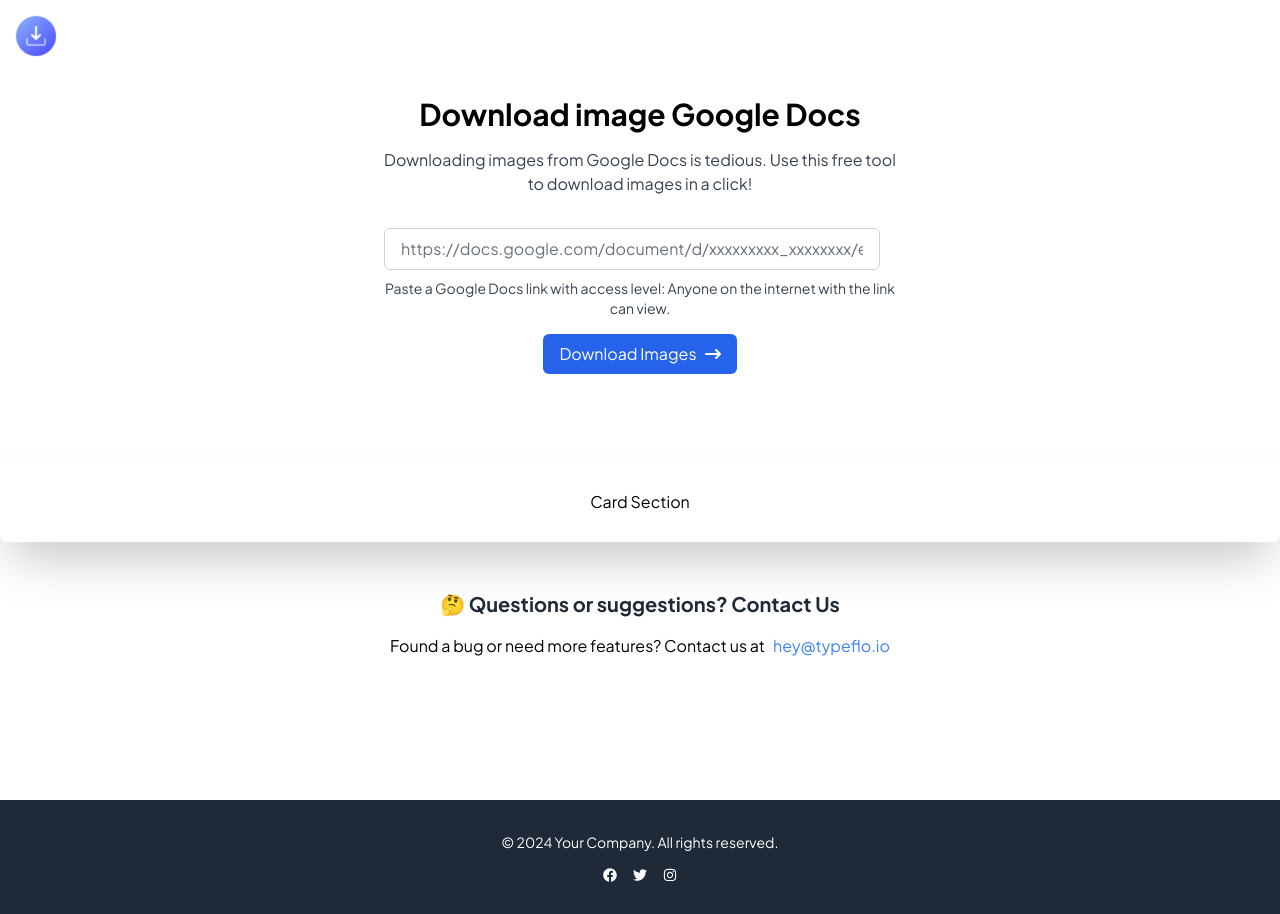
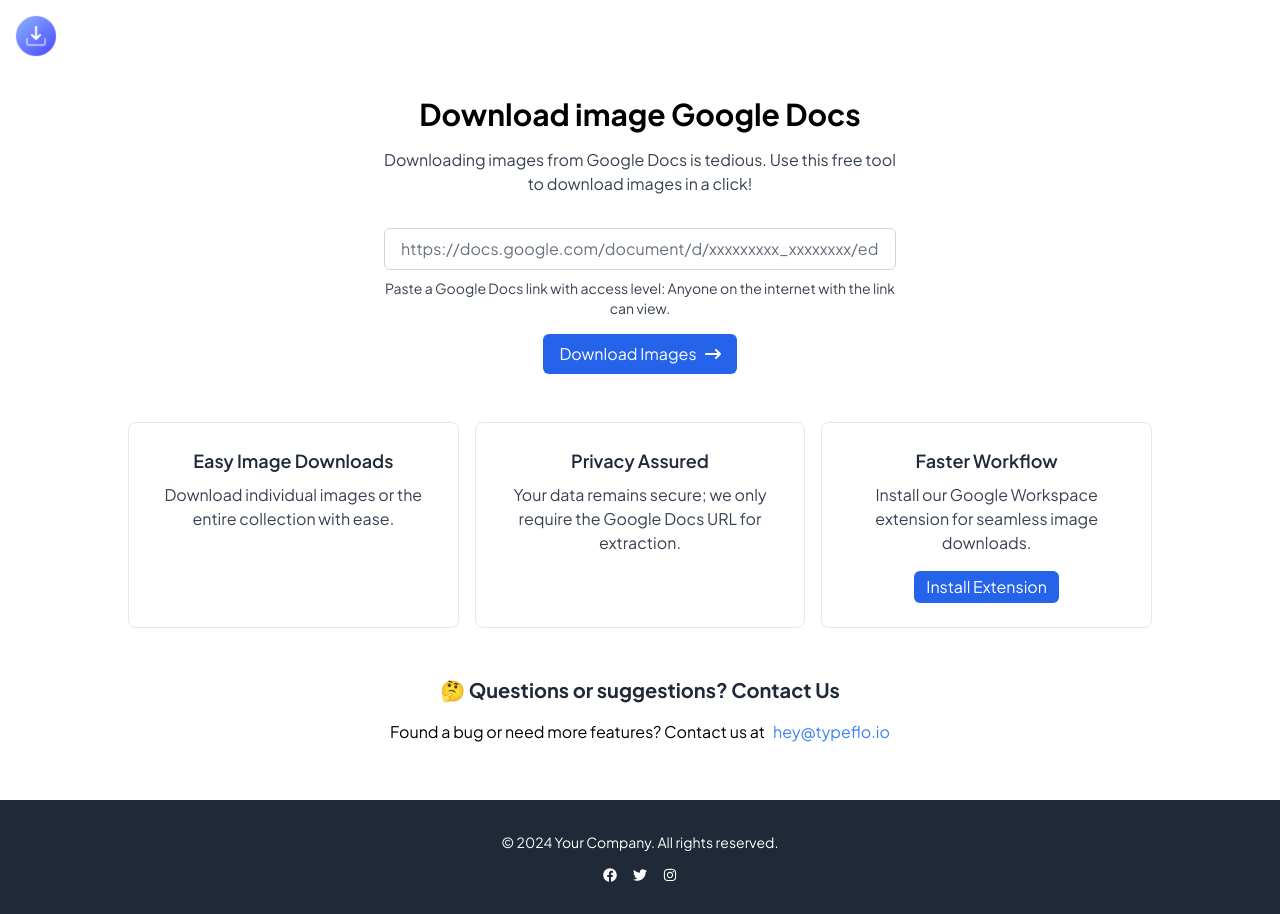
Before and after one commit to nihalnabha/imagedownloader, a Next.js app: page / in a window 1280 px wide. Built offline with nearby package versions, Linux system fonts and the light colour scheme.

Commit message:
modified errors

```diff
--- a/src/components/main-body/index.js
+++ b/src/components/main-body/index.js
@@ -1,8 +1,6 @@
 /* eslint-disable react/no-unescaped-entities */
 import React, { useState } from "react";
-import Image from 'next/image';
 import { Gallery } from "react-grid-gallery";
-import arrowsImage from "@/images/arrows.png";
 import { FaArrowRightLong } from "react-icons/fa6";
 import JSZip from "jszip";
 import { toast } from "react-toastify";
@@ -16,7 +14,6 @@
   const [selectAll, setSelectAll] = useState(false);
   const [loading, setLoading] = useState(false);
   const [isSubmitted, setIsSubmitted] = useState(false); // State to track if form is submitted
-
 
   const handleInputChange = (event) => {
     const inputUrl = event.target.value;
@@ -35,8 +32,8 @@
   const handleSubmit = async (event) => {
     event.preventDefault();
     if (!url.trim()) {
-       setError("Please paste a Google Docs URL");
       setError("");
+      // toast.error("Please paste a Google Docs URL");
       return;
     }
     if (!docsId) {
@@ -61,7 +58,6 @@
       const fetchedImgs = data.images.map((image, index) => {
         let mimeType = image.match(/[^:]\w+\/[\w-+\d.]+(?=;|,)/)[0];
         let imgExt = mimeType.split("/")[1];
-
         const imgName = `image_${index + 1}.${imgExt}`;
 
         return {
@@ -83,7 +79,6 @@
     }
   };
 
-
   const handleSelectAll = () => {
     const nextImages = images.map((image) => ({
       ...image,
@@ -104,7 +99,6 @@
       setSelectAll(true);
     }
   };
-
 
   const handleDownloadZip = () => {
     const selectedImages = images.filter((image) => image.isSelected);
@@ -158,8 +152,6 @@
     setIsSubmitted(false);
   };
 
-
-
   return (
     <main className="bg-white flex flex-col min-h-screen pt-16">
       <div className="px-4 pt-8 md:px-8 lg:px-16 xl:px-32 ">
@@ -175,34 +167,33 @@
           </div>
 
           <form
-            className="flex flex-col sm:flex-row items-center justify-between mb-2"
+            className="flex flex-col items-center justify-center mb-2"
             onSubmit={handleSubmit}
           >
             <input
               type="url"
               placeholder="https://docs.google.com/document/d/xxxxxxxxx_xxxxxxxx/edit"
-              className="text-black max-w-lg w-full px-4 py-2 hover:border-black border border-gray-300 rounded-md focus:outline-none focus:border-blue-500 sm:mb-0 sm:mr-4 placeholder-gray-500 placeholder-opacity-100"
+              className="text-black max-w-lg w-full px-4 py-2 hover:border-black border border-gray-300 rounded-md focus:outline-none focus:border-blue-500 mb-2 placeholder-gray-500 placeholder-opacity-100"
               value={url}
               onChange={handleInputChange}
             />
-          </form>
-          <div className="flex text-sm text-center text-gray-700 ">
+            <div className="text-sm text-center text-gray-700 mb-4">
               Paste a Google Docs link with access level: Anyone on the internet
               with the link can view.
             </div>
-          <div className="flex justify-center mt-4">
+            <div className="flex justify-center">
               {isSubmitted ? (
                 <button
                   type="button"
                   onClick={handleReset}
-                className="flex items-center justify-center px-4 py-2 bg-blue-600 text-white rounded-md hover:bg-purple-500 focus:outline-none focus:bg-blue-700 mt-2 sm:mt-0"
+                  className="flex items-center justify-center px-4 py-2 bg-blue-600 text-white rounded-md hover:bg-purple-500 focus:outline-none focus:bg-blue-700"
                 >
                   Reset
                 </button>
               ) : (
                 <button
                   type="submit"
-                className="flex justify-center items-center px-4 py-2 bg-blue-600 text-white rounded-md hover:bg-purple-500 focus:outline-none focus:bg-blue-700 mt-2 sm:mt-0 md:justify-left lg:justify-center"
+                  className="flex items-center justify-center px-4 py-2 bg-blue-600 text-white rounded-md hover:bg-purple-500 focus:outline-none focus:bg-blue-700"
                   disabled={loading}
                 >
                   {loading ? (
@@ -232,12 +223,11 @@
                   {!loading && <FaArrowRightLong className="ml-2" />}
                 </button>
               )}
-            {error && <p className="text-red-500 text-sm">{error}</p>}
+              {error && <p className="text-red-500 text-sm mt-2">{error}</p>}
+            </div>
+          </form>
         </div>
       </div>
-      </div>
-
-
 
       {images.length > 0 && (
         <div className="bg-white sticky pt-4 flex justify-center w-full mt-10 mb-8">
@@ -275,14 +265,45 @@
         )}
       </div>
 
+      <div class="grid grid-cols-1 md:grid-cols-3 gap-4 px-4 md:px-8 lg:px-16 xl:px-32">
+        <div class="bg-white rounded-lg p-6 transition-transform transform hover:scale-105 border border-gray-200">
+          <h3 class="text-lg font-semibold mb-2 text-gray-800 text-center">
+            Easy Image Downloads
+          </h3>
+          <p class="text-gray-700 mb-4 text-center">
+            Download individual images or the entire collection with ease.
+          </p>
+        </div>
 
-      <div className=" h-20 shadow-2xl rounded-lg text-black flex flex-col justify-center items-center mt-12">
-        <p>Card Section</p>
+        <div class="bg-white rounded-lg p-6 transition-transform transform hover:scale-105 border border-gray-200">
+          <h3 class="text-lg font-semibold mb-2 text-gray-800 text-center">
+            Privacy Assured
+          </h3>
+          <p class="text-gray-700 mb-4 text-center">
+            Your data remains secure; we only require the Google Docs URL for
+            extraction.
+          </p>
+        </div>
+
+        <div class="bg-white rounded-lg p-6 transition-transform transform hover:scale-105 flex flex-col items-center border border-gray-200">
+          <h3 class="text-lg font-semibold mb-2 text-gray-800 text-center">
+            Faster Workflow
+          </h3>
+          <p class="text-gray-700 mb-4 text-center">
+            Install our Google Workspace extension for seamless image downloads.
+          </p>
+          <a
+            href="#"
+            class="bg-blue-600 text-white px-3 py-1 rounded-md hover:bg-blue-700 focus:outline-none focus:bg-blue-700 inline-block"
+          >
+            Install Extension
+          </a>
+        </div>
       </div>
 
       <div className="pb-8 mt-12">
         <div className=" text-xl font-bold text-center text-gray-800 mb-4">
-          <h4>  🤔 Questions or suggestions? Contact Us</h4>
+          <h4> 🤔 Questions or suggestions? Contact Us</h4>
         </div>
         <p class="text-black flex justify-center">
           Found a bug or need more features? Contact us at
```
Also changed, not shown: src/images/arrows.png (deleted). Lines whose indentation alone changed are shown as unchanged.
